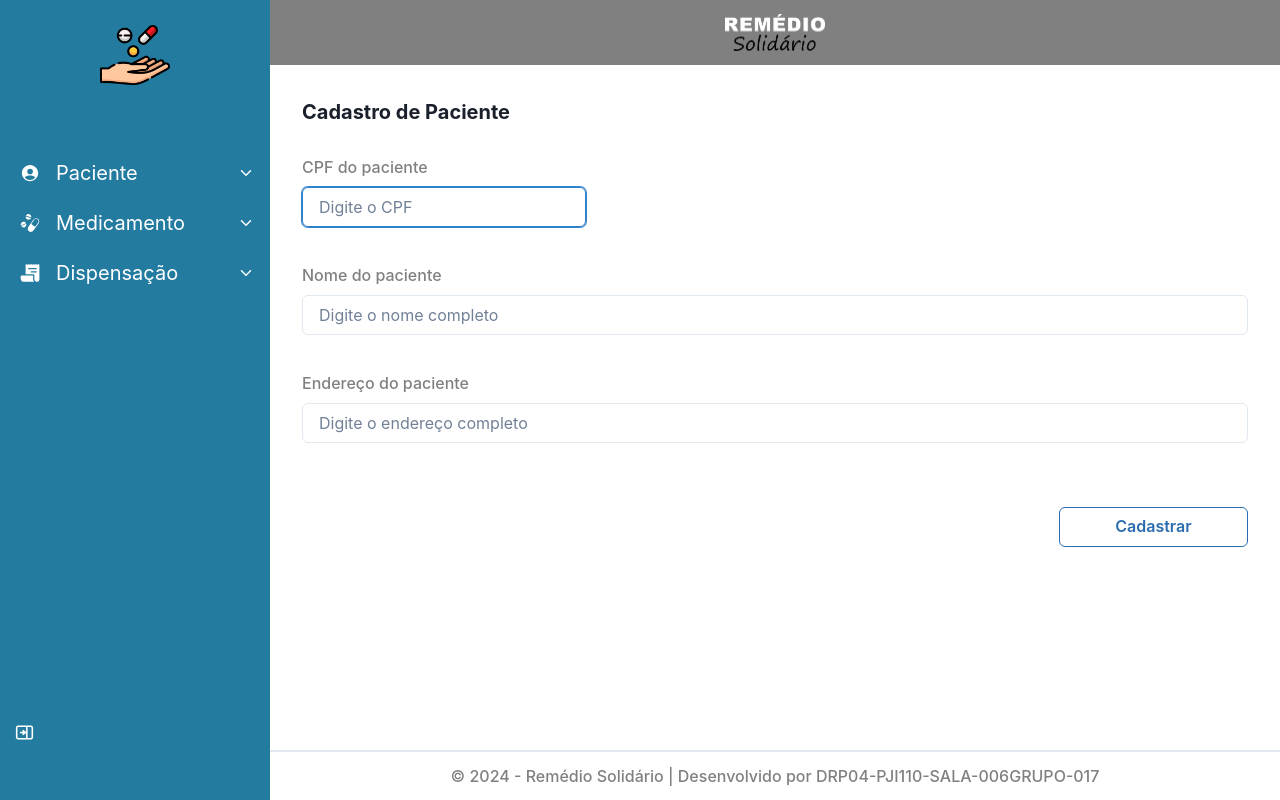
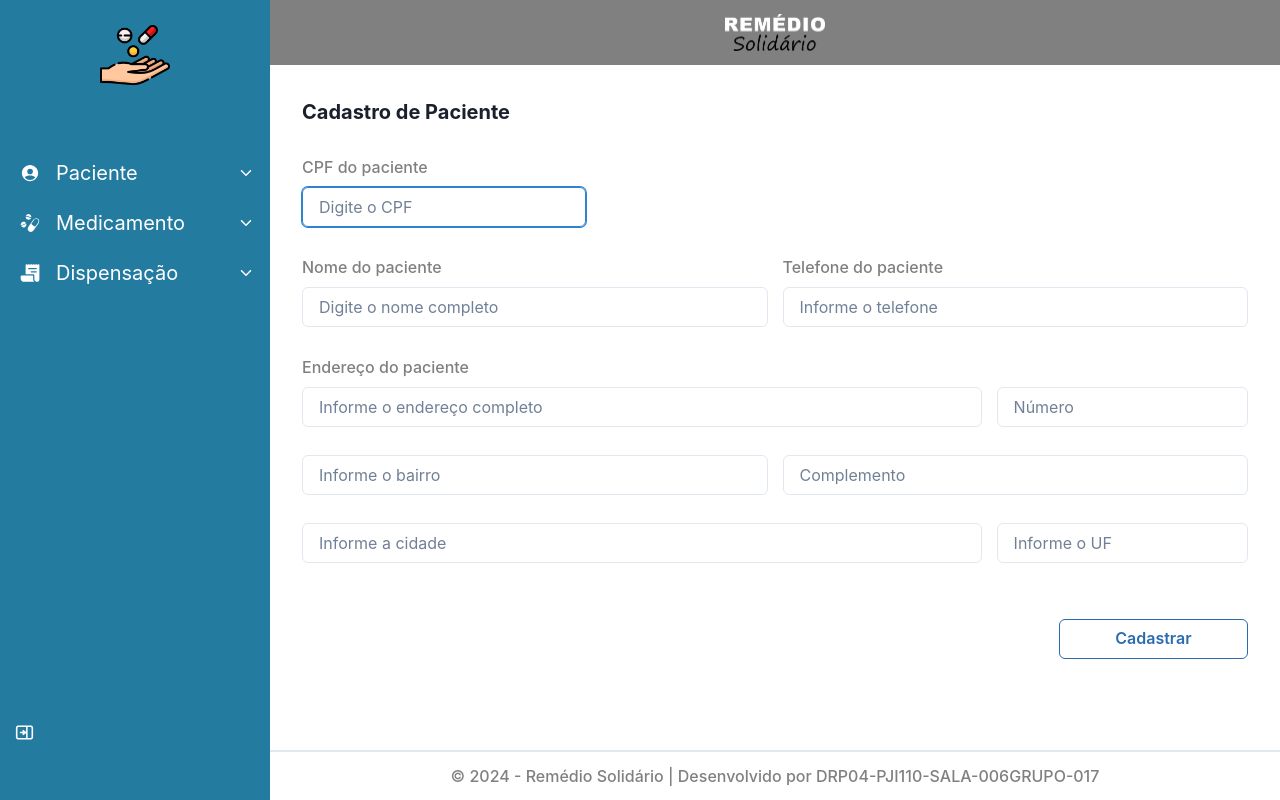
Before and after one commit to belima93/UNIVESP-PI-DRP04-PJI240-SALA-004GRUPO-008, a React (Vite) app in the folder RemediosPI1-Front/: page /home/paciente in a window 1280 px wide. Built offline with nearby package versions, Linux system fonts and the light colour scheme.

Commit message:
feat: novos campos cadastro paciente

```diff
--- a/RemediosPI1-Front/src/pages/Patient/index.tsx
+++ b/RemediosPI1-Front/src/pages/Patient/index.tsx
@@ -9,7 +9,13 @@ interface FormData {
   id: number
   cpf: string
   nome: string
-  endereco: string
+  rua: string
+  numero: string
+  bairro: string
+  complemento: string
+  cidade: string
+  uf: string,
+  telefone: string,
 }
 
 const maskCPF = (value: string) => {
@@ -19,6 +25,14 @@ const maskCPF = (value: string) => {
     .replace(/(\d{3})(\d)/, "$1.$2")
     .replace(/(\d{3})(\d{1,2})/, "$1-$2")
     .replace(/(-\d{2})\d+?$/, "$1")
+}
+
+const maskPhone = (value: string) => {
+  return value
+    .replace(/\D/g, "")
+    .replace(/(\d{2})(\d)/, "($1) $2")
+    .replace(/(\d{4,5})(\d{4})/, "$1-$2")
+    .replace(/(-\d{4})\d+?$/, "$1")
 }
 
 const validateCPF = (cpf: string) => {
@@ -35,13 +49,25 @@ const Patient = () => {
     id: 0,
     cpf: '',
     nome: '',
-    endereco: ''
+    rua: '',
+    numero: '',
+    bairro: '',
+    complemento: '',
+    cidade: '',
+    uf: '',
+    telefone: '',
   }
 
   const validationSchema = Yup.object({
     cpf: Yup.string().required('CPF é obrigatório').test('cpf', 'CPF inválido', validateCPF),
     nome: Yup.string().required('Nome é obrigatório').matches(/^[^\d]+$/, 'Nome não pode conter números'),
-    endereco: Yup.string().required('Endereço é obrigatório'),
+    rua: Yup.string().required('A rua é obrigatória'),
+    numero: Yup.string().required('O número é obrigatório'),
+    bairro: Yup.string().required('O bairro é obrigatório'),
+    complemento: Yup.string(),
+    cidade: Yup.string().required('A cidade é obrigatória'),
+    uf: Yup.string().required('O estado é obrigatório'),
+    telefone: Yup.string().required('O telefone é obrigatório').matches(/^\(\d{2}\) \d{4,5}-\d{4}$/,'Telefone inválido'),
   })
 
   const handleSubmitForm = async (values: FormData, { resetForm }: FormikHelpers<FormData>) => {
@@ -82,7 +108,7 @@ const Patient = () => {
         >
           {({ errors, setFieldValue, values, touched }) => (
             <Form>
-              <FormControl mt={7} h='80px'>
+              <FormControl mt={7} position='relative'>
                 <FormLabel htmlFor='cpf' color='#808080'>CPF do paciente</FormLabel>
                 <Field
                   as={Input}
@@ -98,19 +124,70 @@ const Patient = () => {
                   value={values.cpf}
                   autoFocus
                 />
-                {errors.cpf && touched.cpf && <Text color='#ff0000' fontSize={14} fontWeight='500' pl={1}>{errors.cpf}</Text>}
+                {errors.cpf && touched.cpf && <Text color='#ff0000' fontSize={14} fontWeight='500' pl={1} position='absolute' left={0} bottom='-20px'>{errors.cpf}</Text>}
               </FormControl>
 
-              <FormControl mt={7} h='80px'>
-                <FormLabel htmlFor='nome' color='#808080'>Nome do paciente</FormLabel>
-                <Field as={Input} id='nome' name='nome' type='text' placeholder='Digite o nome completo' />
-                {errors.nome && touched.nome && <Text color='#ff0000' fontSize={14} fontWeight='500' pl={1}>{errors.nome}</Text>}
+              <FormControl mt={7} display='flex' alignItems='center' gap={15}>
+                <FormControl position='relative'>
+                  <FormLabel htmlFor='nome' color='#808080'>Nome do paciente</FormLabel>
+                  <Field as={Input} id='nome' name='nome' type='text' placeholder='Digite o nome completo' />
+                  {errors.nome && touched.nome && <Text color='#ff0000' fontSize={14} fontWeight='500' pl={1} position='absolute' left={0} bottom='-20px'>{errors.nome}</Text>}
+                </FormControl>
+                <FormControl position='relative'>
+                  <FormLabel htmlFor='telefone' color='#808080'>Telefone do paciente</FormLabel>
+                  <Field
+                    as={Input}
+                    id='telefone'
+                    name='telefone'
+                    type='text'
+                    placeholder='Informe o telefone'
+                    onChange={(e: { target: { value: string } }) => {
+                      const maskedPhone = maskPhone(e.target.value)
+                      setFieldValue('telefone', maskedPhone)
+                    }}
+                    value={values.telefone}
+                  />
+                  {errors.telefone && touched.telefone && <Text color='#ff0000' fontSize={14} fontWeight='500' pl={1} position='absolute' left={0} bottom='-20px'>{errors.telefone}</Text>}
+                </FormControl>
               </FormControl>
 
-              <FormControl mt={7} h='80px'>
+              <FormControl mt={7}>
                 <FormLabel htmlFor='address' color='#808080'>Endereço do paciente</FormLabel>
-                <Field as={Input} id='endereco' name='endereco' type='text' placeholder='Digite o endereço completo' />
-                {errors.endereco && touched.endereco && <Text color='#ff0000' fontSize={14} fontWeight='500' pl={1}>{errors.endereco}</Text>}
+                <FormControl display='flex' alignItems='center' gap={15}>
+                  <FormControl position='relative'>
+                    <Field as={Input} id='rua' name='rua' type='text' placeholder='Informe o endereço completo' />
+                    {errors.rua && touched.rua && <Text color='#ff0000' fontSize={14} fontWeight='500' pl={1} position='absolute' left={0} bottom='-20px'>{errors.rua}</Text>}
+                  </FormControl>
+                  <FormControl w='350px' position='relative'>
+                    <Field as={Input} id='numero' name='numero' type='text' placeholder='Número' />
+                    {errors.numero && touched.numero && <Text color='#ff0000' fontSize={14} fontWeight='500' pl={1} position='absolute' left={0} bottom='-20px'>{errors.numero}</Text>}
+                  </FormControl>
+                </FormControl>
+              </FormControl>
+
+              <FormControl mt={7}>
+                <FormControl display='flex' alignItems='center' gap={15}>
+                  <FormControl position='relative'>
+                    <Field as={Input} id='bairro' name='bairro' type='text' placeholder='Informe o bairro' />
+                    {errors.bairro && touched.bairro && <Text color='#ff0000' fontSize={14} fontWeight='500' pl={1} position='absolute' left={0} bottom='-20px' >{errors.bairro}</Text>}
+                  </FormControl>
+                  <FormControl position='relative'>
+                    <Field as={Input} id='complemento' name='complemento' type='text' placeholder='Complemento' />
+                  </FormControl>
+                </FormControl>
+              </FormControl>
+
+              <FormControl mt={7}>
+                <FormControl display='flex' alignItems='center' gap={15}>
+                  <FormControl position='relative'>
+                    <Field as={Input} id='cidade' name='cidade' type='text' placeholder='Informe a cidade' />
+                    {errors.cidade && touched.cidade && <Text color='#ff0000' fontSize={14} fontWeight='500' pl={1} position='absolute' left={0} bottom='-20px'>{errors.cidade}</Text>}
+                  </FormControl>
+                  <FormControl w='350px' position='relative'>
+                    <Field as={Input} id='uf' name='uf' type='text' placeholder='Informe o UF' />
+                    {errors.uf && touched.uf && <Text color='#ff0000' fontSize={14} fontWeight='500' pl={1} position='absolute' left={0} bottom='-20px'>{errors.uf}</Text>}
+                  </FormControl>
+                </FormControl>
               </FormControl>
 
               <Flex justify={'flex-end'}>
```
